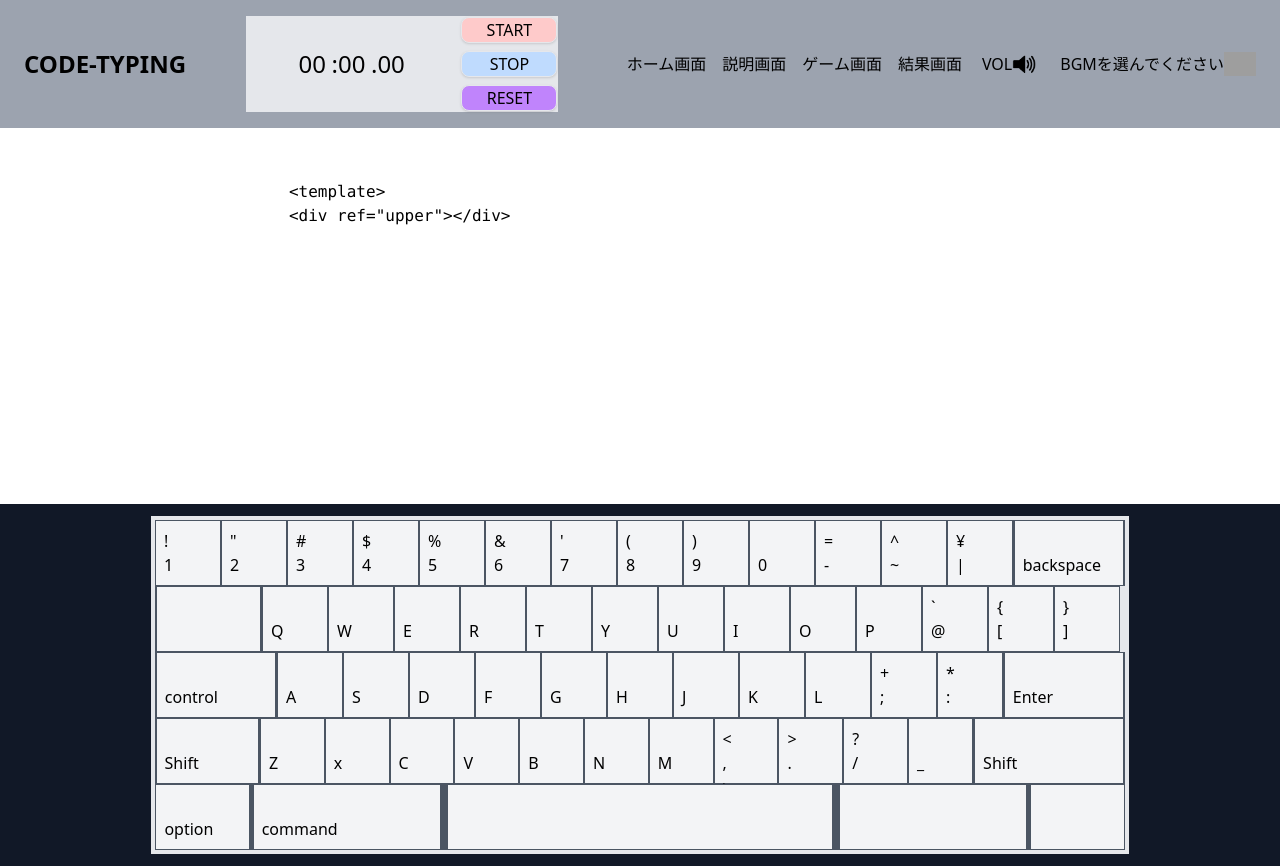
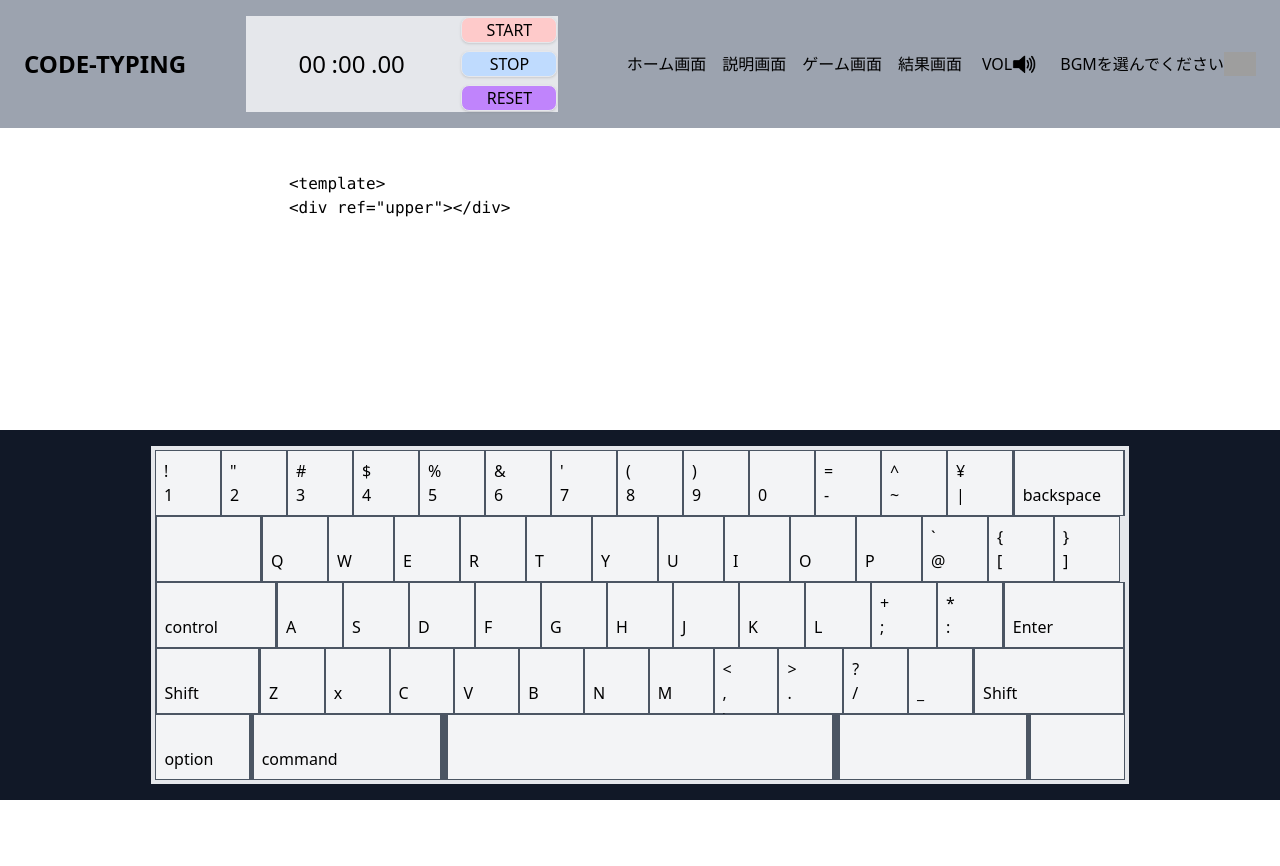
Before and after one commit to recursion-team-o/typing-game, a Vue app: page /game in a window 1280 px wide. After the commit the page ends 800 px from the top, so only its background shows below. Built offline with nearby package versions, Linux system fonts and the light colour scheme; grey boxes are pictures that could not be loaded.

Commit message:
#52 ヘッダーの集約と各pageの高さ修正 (#56)

```diff
--- a/src/App.vue
+++ b/src/App.vue
@@ -1,7 +1,26 @@
 <script setup lang="ts">
 import { RouterView } from "vue-router";
+import HeaderAll from "@/components/HeaderAll.vue";
+import { ref, onMounted } from "vue";
+
+const headerRef = ref<InstanceType<typeof HeaderAll>>();
+const screenHeight = ref<number>(window.innerHeight);
+let headerHeightStyle = ref<string>();
+let pageHeightStyle = ref<string>();
+onMounted(() => {
+  const headerHeight = ref<number>(headerRef.value.$el.clientHeight);
+  const headerHeightVh = ref<number>(
+    (headerHeight.value / screenHeight.value) * 100
+  );
+  headerHeightStyle.value = headerHeightVh.value + "vh";
+  const pageHeightVh = ref<number>(100 - headerHeightVh.value);
+  pageHeightStyle.value = pageHeightVh.value + "vh";
+});
 </script>
 
 <template>
-  <RouterView />
+  <div>
+    <HeaderAll ref="headerRef" :style="{ height: headerHeightStyle }" />
+    <RouterView :style="{ height: pageHeightStyle }" />
+  </div>
 </template>
--- a/src/components/GamePage.vue
+++ b/src/components/GamePage.vue
@@ -232,8 +232,7 @@ document.onkeyup = (event) => {
 };
 </script>
 
-<template class="box">
-  <div>
+<template>
     <!-- 上半分のHTML -->
     <div
       ref="upper"
@@ -738,19 +737,15 @@ document.onkeyup = (event) => {
         </div>
       </div>
     </div>
-  </div>
   <WinDialog :showMyCodeDialog="showMyCodeDialog" @closeDialog="closeDialog" />
 </template>
 <style>
-.box {
-  height: 100vh;
-  width: 100%;
-}
 .mass {
   width: 100%;
 }
 .upperbox {
-  height: 45vh;
+  height: 45%;
+  margin: 0;
 }
 .codearea {
   width: 80%;
@@ -758,7 +753,7 @@ document.onkeyup = (event) => {
 }
 .bottombox {
   width: 100%;
-  height: 45.3vh;
+  height: 55%;
 }
 .boardarea {
   width: 978px;
--- a/src/views/AboutView.vue
+++ b/src/views/AboutView.vue
@@ -1,11 +1,9 @@
-<script setup lang="ts">
-import HeaderAll from "@/components/HeaderAll.vue";
-</script>
+<script setup lang="ts"></script>
 
 <template>
-  <HeaderAll />
+  <div class="top">
     <!--背景が黄色の一番大本の箱-->
-  <div class="box sm:bg-yellow-500">
+    <div class="box h-full sm:bg-yellow-500">
       <!--welcome userと言語、レベルをいれるための箱。（ここは横並びのためflexboxの利用)-->
       <!--サイズの調整のため透明な横幅60%の箱にいったん入れる-->
       <div class="flex pt-10 justify-center items-center">
@@ -33,7 +31,7 @@ import HeaderAll from "@/components/HeaderAll.vue";
       </div>
 
       <!--「メインに戻る」と「スタート」のボタンを格納-->
-    <div class="pt-20 pb-20 flex items-center justify-center">
+      <div class="pt-10 flex items-center justify-center">
         <div class="flex button-box justify-around">
           <RouterLink
             class="inline-block px-20 py-3 rounded-lg shadow-lg bg-indigo-700 text-white"
@@ -48,11 +46,11 @@ import HeaderAll from "@/components/HeaderAll.vue";
         </div>
       </div>
     </div>
+  </div>
 </template>
 
 <style>
 .box {
-  height: 92.2vh;
   width: 100%;
 }
 
--- a/src/views/GameView.vue
+++ b/src/views/GameView.vue
@@ -1,9 +1,9 @@
 <script setup lang="ts">
-import HeaderAll from "@/components/HeaderAll.vue";
 import GamePage from "@/components/GamePage.vue";
 </script>
 
-<template class="box">
-  <HeaderAll />
-  <GamePage />
+<template>
+  <div class="top">
+    <GamePage />
+  </div>
 </template>
--- a/src/views/HomeView.vue
+++ b/src/views/HomeView.vue
@@ -1,26 +1,16 @@
 <script setup lang="ts">
-import HeaderAll from "@/components/HeaderAll.vue";
 import HomeLeftContainer from "../components/HomeLeftContainer.vue";
 import HomeRightContainer from "../components/HomeRightContainer.vue";
-import { ref, onMounted } from "vue";
 import { userStore } from "../stores/user";
 import { storeToRefs } from "pinia";
 
 const user = userStore();
 const { name } = storeToRefs(user);
-const headerRef = ref<InstanceType<typeof HeaderAll>>();
-let homeHeightStyle = ref<string>();
-onMounted(() => {
-  const headerHeight = ref<number>(headerRef.value.$el.clientHeight);
-  const headerHeightVh = ref<number>((headerHeight.value * 100) / 1000);
-  homeHeightStyle.value = 100 - headerHeightVh.value + "vh";
-});
 </script>
 
 <template>
   <main>
-    <HeaderAll ref="headerRef" />
-    <div :style="{ height: homeHeightStyle }" class="h-[84.8vh] bg-yellow-300">
+    <div class="h-full bg-yellow-300">
       <div class="flex flex-col justify-center text-center h-1/2">
         <p>A website focused on improving your coding skills</p>
         <h2 class="text-5xl my-4">CODE-TYPING</h2>
@@ -48,9 +38,3 @@ onMounted(() => {
     </div>
   </main>
 </template>
-
-<style scoped>
-.home-height {
-  height: v-bind("headerHeight") px;
-}
-</style>
--- a/src/views/ResultView.vue
+++ b/src/views/ResultView.vue
@@ -1,6 +1,5 @@
 <script setup lang="ts">
 import { RouterLink } from "vue-router";
-import HeaderAll from "@/components/HeaderAll.vue";
 import { timerStore } from "../stores/timer";
 import { storeToRefs } from "pinia";
 import { codeStore } from "../stores/code";
@@ -13,8 +12,6 @@ const { getMissCount } = storeToRefs(code);
 </script>
 
 <template>
-  <!-- ヘッダーの追加 -->
-  <HeaderAll />
   <!--背景が黄色の一番大本の箱-->
   <div class="box bg-yellow-500 pt-20">
     <!--スコアの箱-->
@@ -67,7 +64,6 @@ const { getMissCount } = storeToRefs(code);
 <style>
 .box {
   width: 100%;
-  height: 92.1vh;
   background-position: center;
 }
 .result-box {
```
Lines whose indentation alone changed are shown as unchanged.
